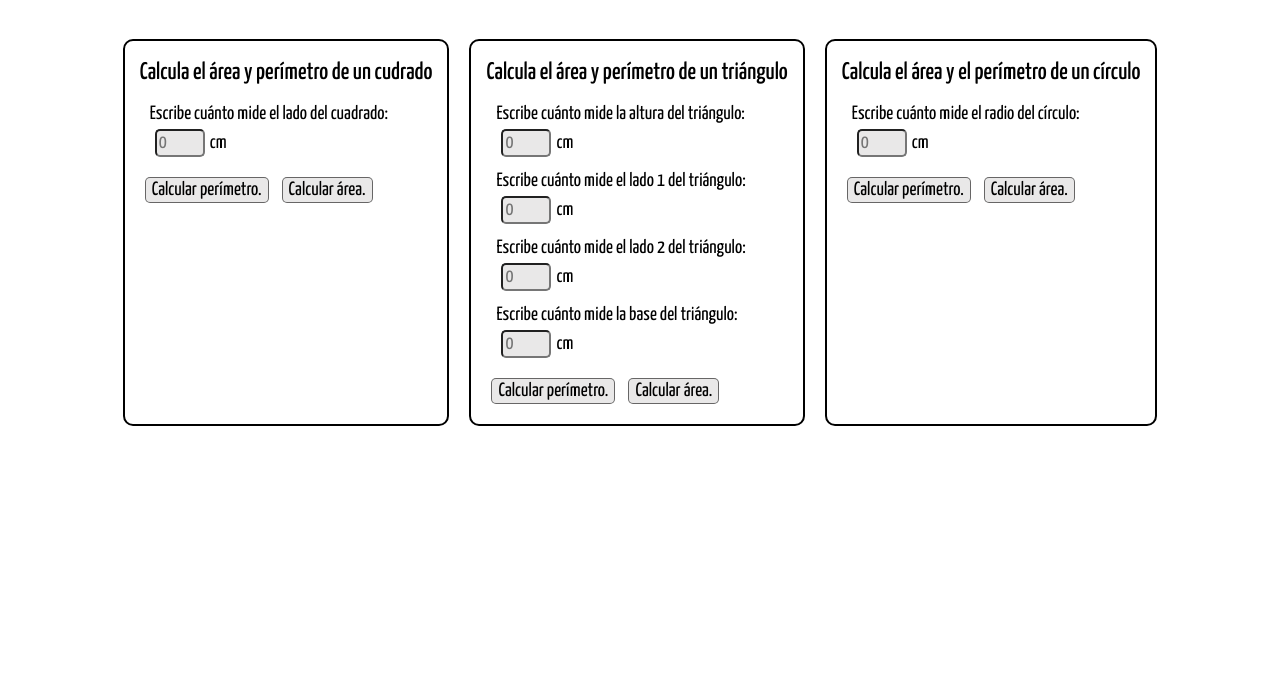
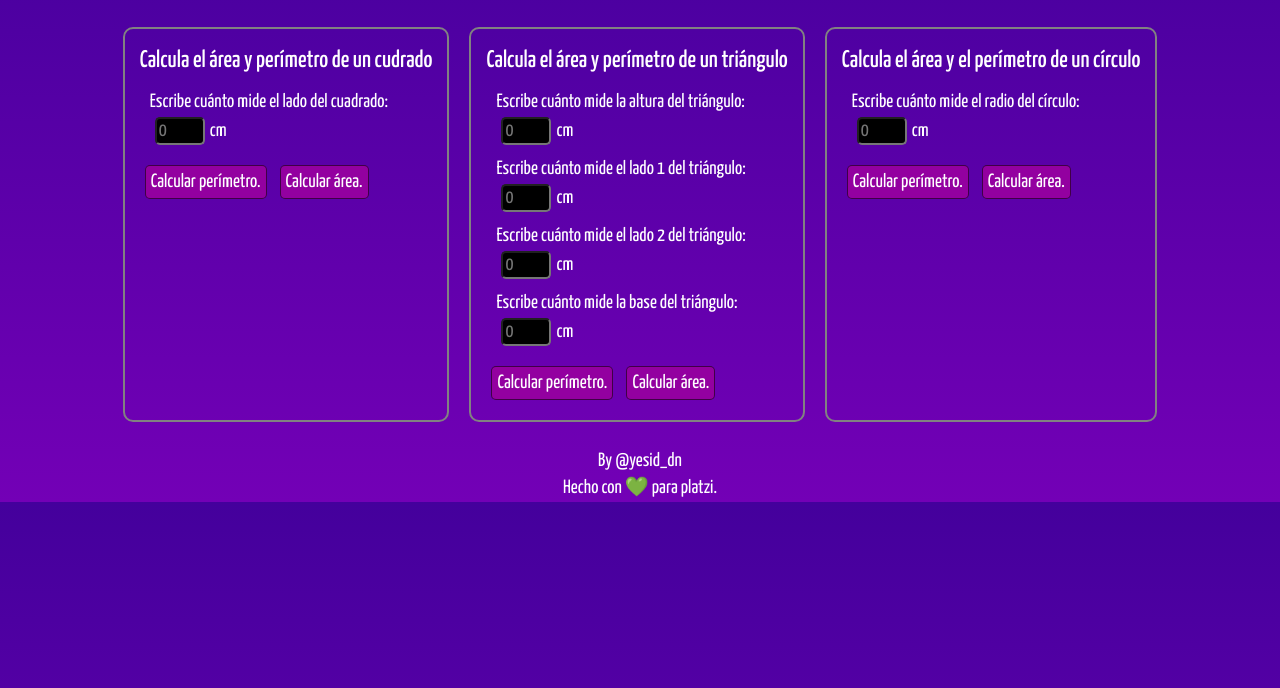
Before and after one commit to YesidPhe/practica-javascript, a plain HTML site: page practica1/figuras.html in a window 1280 px wide. Shown: the part 112-800 px from the top of the page. Drawn offline with Linux system fonts and the light colour scheme.

Commit message:
figuras (html, js) terminado con los últimos retoques en los estilos.

```diff
--- a/practica1/css/styles_figuras.css
+++ b/practica1/css/styles_figuras.css
@@ -20,9 +20,15 @@
 );
 }
 
+@font-face {
+  font-family: FooterText;
+  src: url(./font/Yanone_Kaffeesatz/static/YanoneKaffeesatz-Regular.ttf);
+}
+
 body {
-  background: #ffffff;
-  color: #000000;
+  background: linear-gradient(to bottom, #44009c 0%, #7300b6 100%);
+  color: #ffffff;
+  height: auto;
 }
 
 /*
@@ -49,17 +55,16 @@ Body
   display: flex;
   flex-wrap: wrap;
   justify-content: center;
-  margin: 0px auto;
-  padding: 20px;
+  margin: 10px auto;
+  padding: 10px;
   width: 90vw;
-  border: 2px solid #ffffff8f;
   border-radius: 15px;
 }
 
 .figura {
   margin: 10px;
   padding: 0px 15px 15px;
-  border: 2px solid #000000;
+  border: 2px solid #818181;
   border-radius: 10px;
 }
 
@@ -83,14 +88,21 @@ Body
   margin: 5px;
   border-radius: 5px;
   outline: none;
-  background: #7974742a;
-  color: #000000;
+  background: #000000;
+  color: #ffffff;
 }
 
 button {
   margin: 5px;
+  padding: 5px;
   border: 1px solid #0000008f;
-  background: #7974742a;
-  color: #000000;
+  background: #9300a0;
+  color: #ffffff;
   border-radius: 5px;
 }
+
+.footer__text{
+  font: 1.2em FooterText;
+  text-align: center;
+  margin: 4px;
+}
--- a/practica1/figuras.html
+++ b/practica1/figuras.html
@@ -124,6 +124,11 @@
     </section>
   </main>
 
+  <footer>
+    <p class="footer__text">By @yesid_dn</p>
+    <p class="footer__text">Hecho con 💚 para platzi.</p>
+  </footer>
+
   <script src="./figuras.js"></script>
 </body>
 
```
